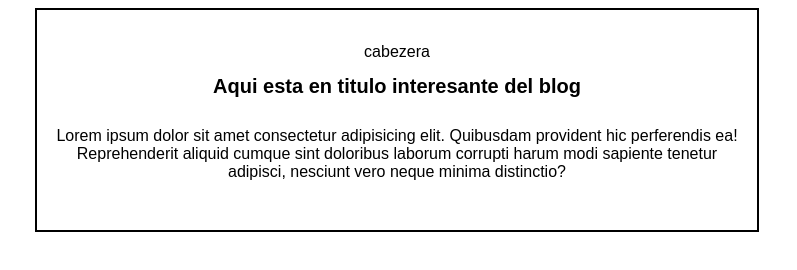
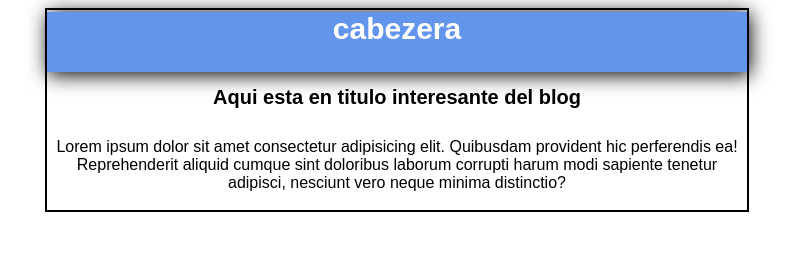
Before and after one commit to IviSoftware/BlogPracticaPlatzi, a plain HTML site: page index.html in a window 1280 px wide. Shown: the whole page, without its empty margins (243-1040 px from the left). Drawn offline with Linux system fonts and the light colour scheme.

Commit message:
Finalizada la cabezera

```diff
--- a/css/estilos.css
+++ b/css/estilos.css
@@ -14,7 +14,6 @@ body{
     height: 200px;
     border: 2px solid black;
     font-family: Arial, Helvetica, sans-serif;
-    padding: 10px;
     text-align: center;
     display: flex;
     flex-direction: column;
@@ -26,3 +25,16 @@ body{
 .contenido h1{
     font-size: 20px;
 }
+
+
+.cabezera{
+    width: 100%;
+    height: 30%;
+    background-color: cornflowerblue;
+    color: white;
+    box-shadow: 2px 2px 20px 1px #000000 ;
+    font-family: Arial, Helvetica, sans-serif;
+    font-weight: bold;
+    font-size: 30px;
+
+}
--- a/index.html
+++ b/index.html
@@ -8,9 +8,12 @@
 </head>
 <body>
 
+
+
+
     <div class="contenido">
 
-        <div>
+        <div class="cabezera">
             cabezera
         </div>
 
```
